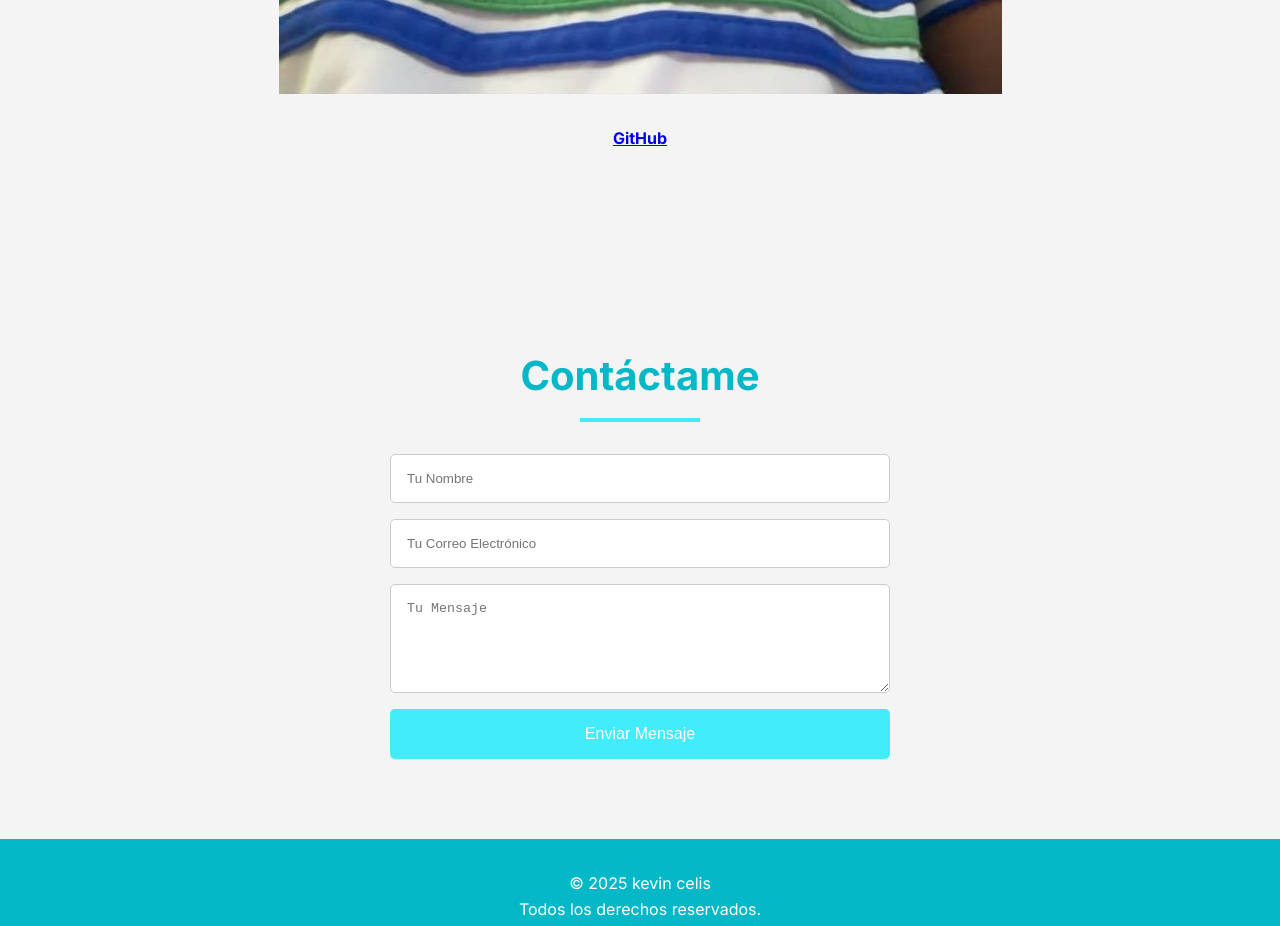
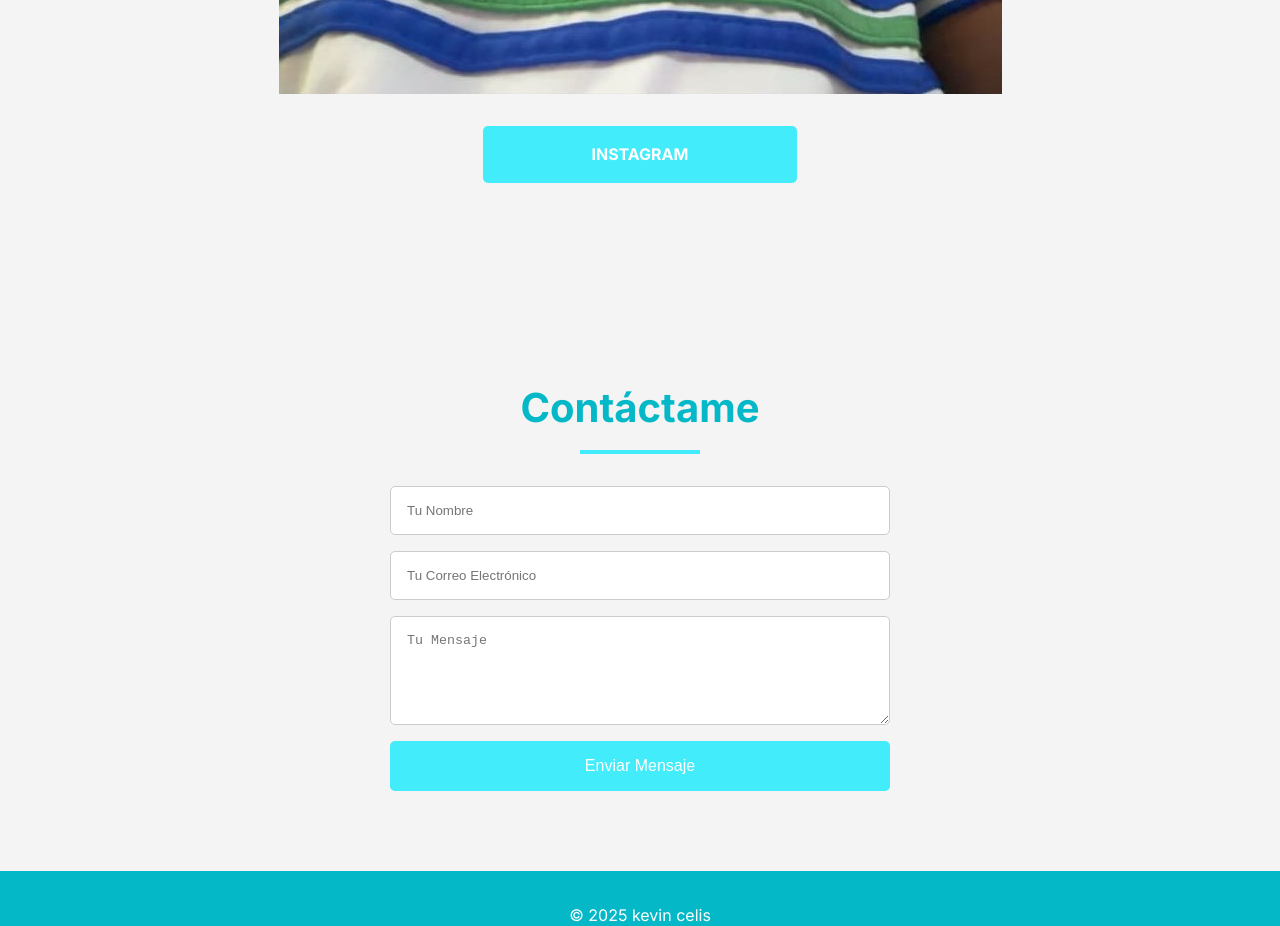
Before and after one commit to kevincelisjrrj-crypto/milandingpage, a plain HTML site: page index.html in a window 1280 px wide. Shown: the part 3960-4886 px from the top of the page. Drawn offline with Linux system fonts and the light colour scheme.

Commit message:
Update index.html

```diff
--- a/index.html
+++ b/index.html
@@ -85,7 +85,7 @@
         <h2 class="section-title">Mis Redes y Proyectos</h2>
         <div class="linktree-container">
             <img src="./celis.jpg" alt="Tu Foto de Perfil" class="profile-photo">
-            <a href="INSTAGRAM" target="_blank" class="https://www.instagram.com/kevin_celis01?igsh=MTI4enQxNWtvM2J5ag=="><strong>GitHub</strong></a>
+            <a href="https://www.instagram.com/kevin_celis01?igsh=MTI4enQxNWtvM2J5ag==" target="_blank" class="linktree-link"><strong>INSTAGRAM</strong></a>
             </div>
     </section>
 
```
